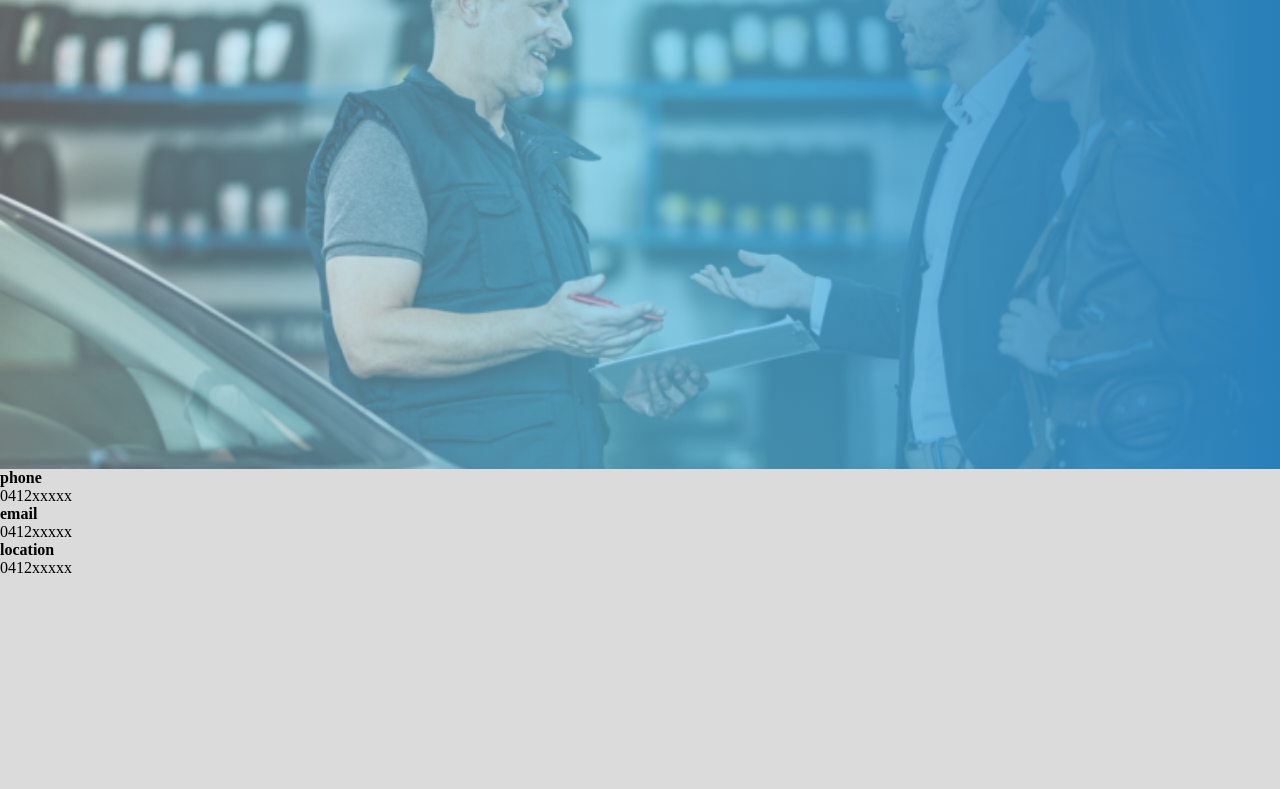
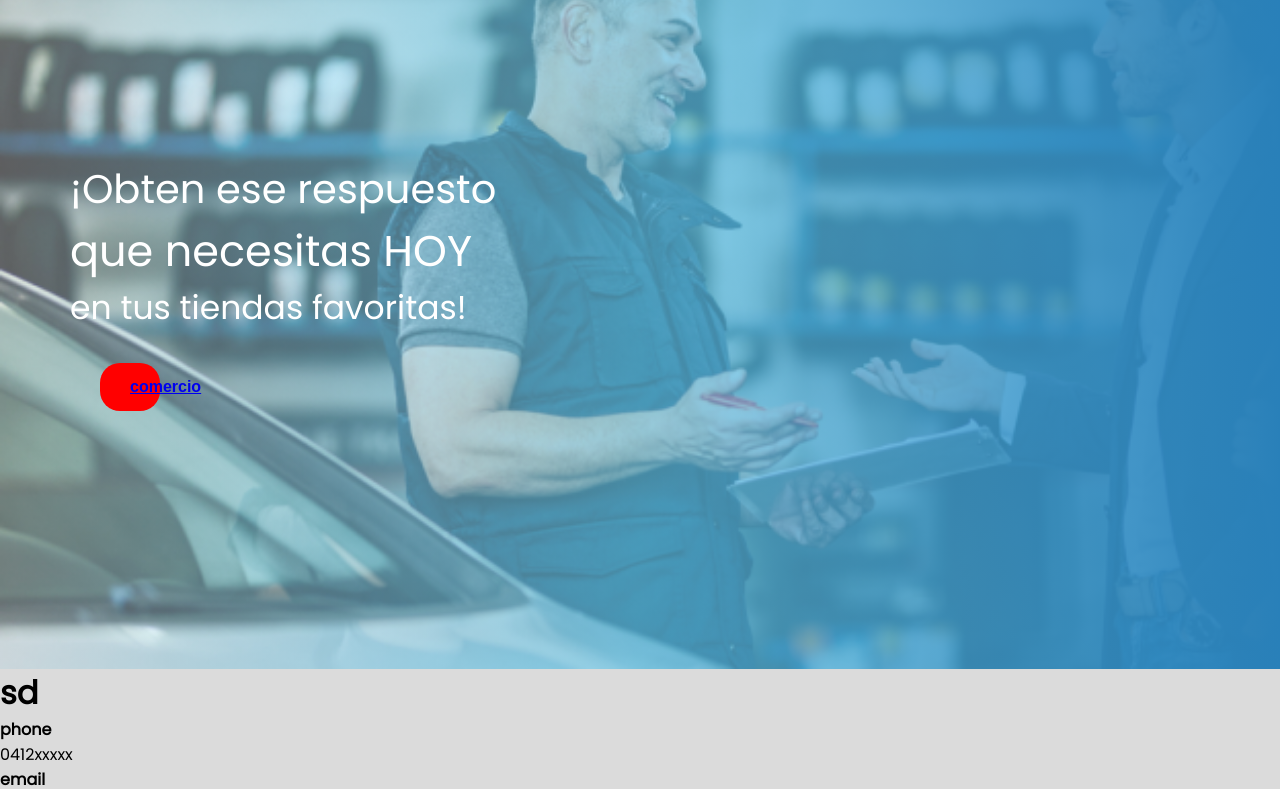
Before and after one commit to victorapf/Carty, a plain HTML site: page carty/index.html in a window 1280 px wide. Shown: the part 131-920 px from the top of the page. Drawn offline with Linux system fonts and the light colour scheme.

Commit message:
Add files via upload

```diff
--- a/carty/css/estilos.css
+++ b/carty/css/estilos.css
@@ -5,18 +5,20 @@
 }
 
 body{
-   font-family: serif;
+   font-family: 'Poppins', sans-serif;
+
 }
 
 /*header*/
 
 header{
    width: 100%;
-   height: 600px;
+   height: 100vh;
    background: #2980B9;  /* fallback for old browsers */
    background: -webkit-linear-gradient(to right, hsla(0, 0%, 100%, 0.356), hsla(196, 93%, 70%, 0.644), #2980B9), url(../img/fotogrande.jpg);  /* Chrome 10-25, Safari 5.1-6 */
    background: linear-gradient(to right, hsla(0, 0%, 100%, 0.356), hsla(196, 93%, 70%, 0.644), #2980B9), url(../img/fotogrande.jpg); /* W3C, IE 10+/ Edge, Firefox 16+, Chrome 26+, Opera 12+, Safari 7+ */
    background-size: cover ;
+
    background-attachment: fixed;
    position: relative;
 }
@@ -28,7 +30,8 @@ nav{
 
 nav > a{
    color: #fff;
-   font-weight: 300;
+   font-weight: 300px;
+   font-size: 20px;
    text-decoration: none;
    margin-right: 10px;
 
@@ -40,17 +43,39 @@ nav > a:hover {
 
 header .textos-header{
 
-   display:inline-flex;
-   height: 1000px;
-   width: 600px;
-   align-items:center;
-   padding-left: 20px;
+   position: fixed;
+   top: 290px;
+   left: 70px;
 
-   flex-direction:column;
-   text-align: center;
+
 }
 
-.textos-header h1{
-   font-size: 30px;
+.textos-header p1{
+   font-size: 40px;
    color: #fff;
 }
+
+.textos-header p2{
+   font-size: 43px;
+   color: #fff;
+
+}
+.textos-header p3{
+   font-size: 33px;
+   color: #fff;
+}
+
+
+.bottomheader {
+   display:block;
+   width: 10px;
+   font-family: Arial, Helvetica, sans-serif;
+   font-weight: 700;
+   background-color: red;
+   border-radius: 20px;
+   padding: 15px 30px;
+   margin: 30px;
+   color: white;
+   text-decoration: none;
+
+}
--- a/carty/index.html
+++ b/carty/index.html
@@ -1,7 +1,9 @@
 <!DOCTYPE html>
 <html lang="es">
     <link rel="stylesheet" href="css/estilos.css"/>
-    <head>
+    <link rel="preconnect" href="https://fonts.googleapis.com">
+<link rel="preconnect" href="https://fonts.gstatic.com" crossorigin>
+<link href="https://fonts.googleapis.com/css2?family=Poppins:ital,wght@0,400;1,100&display=swap" rel="stylesheet">
         <meta charset="UTF-8"/>
         <meta name="viewport" content="width=device-width, initial-scale=1.0">
         <meta http-equiv="x-UA-Compatible" content="ie=edge">
@@ -15,15 +17,23 @@
                 <a href="preguntasfrecuentes.html"> FQAs </a>
 
             </nav>
-            <section class="textos-header">
-               <h1> obten ese respuesto que necesitas  </h1>
-               <h1>hoy en tus tiendas favoritas</h1>
-
-            </section>
+            <div class="textos-header">
+               <p1>¡Obten ese respuesto </p1>
+               <br>
+               <p2>que necesitas HOY</p2>
+               <br>
+               <p3> en tus tiendas favoritas!</p3>
+            </di>
+            <div class="bottomheader">
+                <a href="https://www.google.com/?hl=es"> comercio</a>
+            </div>
 
         </header>
         <!-- main -->
         <main>
+            <div class="marcas">
+             <h1>sd</h1>
+            </div>
 
         </main>
         <!-- empezamos el footer -->
```
